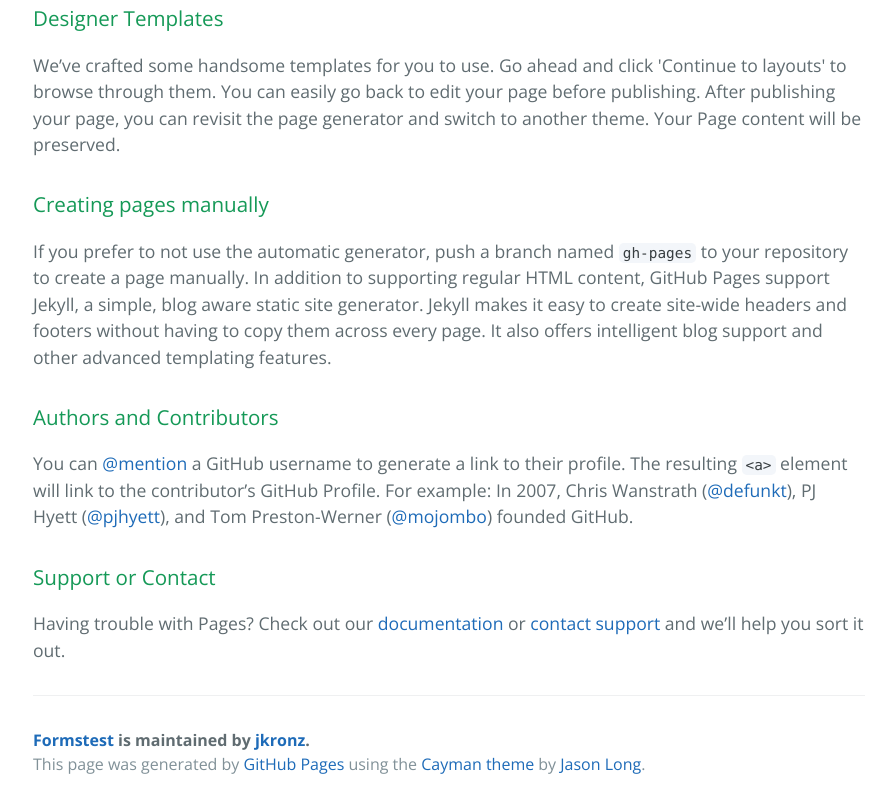
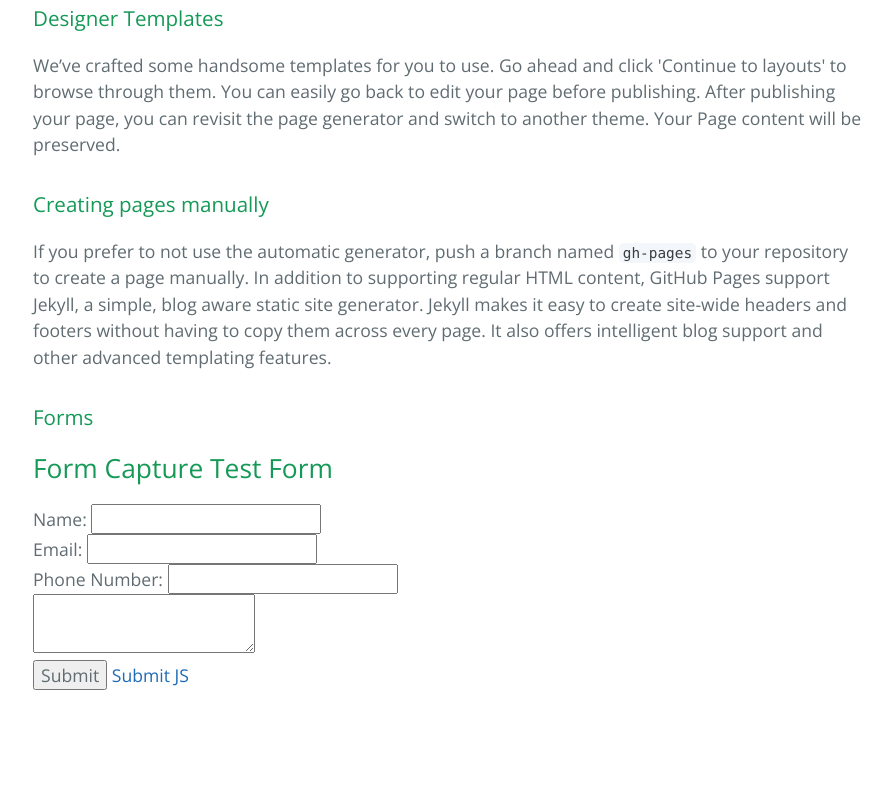
Before and after one commit to jkronz/FormsTest, a plain HTML site: page index.html in a window 1280 px wide. Shown: the part 551-1359 px from the top of the page, without its empty margins (191-1087 px from the left). After the commit the page ends 1273 px from the top, so only its background shows below. Drawn offline with nearby package versions, Linux system fonts and the light colour scheme.

Commit message:
Add swap

```diff
--- a/index.html
+++ b/index.html
@@ -11,7 +11,7 @@
   </head>
   <body>
     <section class="page-header">
-      <h1 class="project-name">Formstest</h1>
+      <h1 class="project-name">Source Swap 724-462-6244</h1>
       <h2 class="project-tagline"></h2>
       <a href="https://github.com/jkronz/FormsTest" class="btn">View on GitHub</a>
       <a href="https://github.com/jkronz/FormsTest/zipball/master" class="btn">Download .zip</a>
@@ -35,23 +35,35 @@
 <p>If you prefer to not use the automatic generator, push a branch named <code>gh-pages</code> to your repository to create a page manually. In addition to supporting regular HTML content, GitHub Pages support Jekyll, a simple, blog aware static site generator. Jekyll makes it easy to create site-wide headers and footers without having to copy them across every page. It also offers intelligent blog support and other advanced templating features.</p>
 
 <h3>
-<a id="authors-and-contributors" class="anchor" href="#authors-and-contributors" aria-hidden="true"><span aria-hidden="true" class="octicon octicon-link"></span></a>Authors and Contributors</h3>
-
-<p>You can <a href="https://help.github.com/articles/basic-writing-and-formatting-syntax/#mentioning-users-and-teams" class="user-mention">@mention</a> a GitHub username to generate a link to their profile. The resulting <code>&lt;a&gt;</code> element will link to the contributor’s GitHub Profile. For example: In 2007, Chris Wanstrath (<a href="https://github.com/defunkt" class="user-mention">@defunkt</a>), PJ Hyett (<a href="https://github.com/pjhyett" class="user-mention">@pjhyett</a>), and Tom Preston-Werner (<a href="https://github.com/mojombo" class="user-mention">@mojombo</a>) founded GitHub.</p>
-
-<h3>
-<a id="support-or-contact" class="anchor" href="#support-or-contact" aria-hidden="true"><span aria-hidden="true" class="octicon octicon-link"></span></a>Support or Contact</h3>
-
-<p>Having trouble with Pages? Check out our <a href="https://help.github.com/pages">documentation</a> or <a href="https://github.com/contact">contact support</a> and we’ll help you sort it out.</p>
-
-      <footer class="site-footer">
-        <span class="site-footer-owner"><a href="https://github.com/jkronz/FormsTest">Formstest</a> is maintained by <a href="https://github.com/jkronz">jkronz</a>.</span>
-
-        <span class="site-footer-credits">This page was generated by <a href="https://pages.github.com">GitHub Pages</a> using the <a href="https://github.com/jasonlong/cayman-theme">Cayman theme</a> by <a href="https://twitter.com/jasonlong">Jason Long</a>.</span>
-      </footer>
-
-    </section>
+   <a id="forms" class="anchor" href="#forms" aria-hidden="true"><span aria-hidden="true" class="octicon octicon-link"></span></a>Forms</h3>
+ <form method="GET" action="#">
+            <div>
+                         <h2>Form Capture Test Form</h2>
+                                 </div>
+                                         <div>
+                                                      <label for="name">Name:</label>
+                                                                <input type="text" name="name" id="name" data-cr-no-capture>
+                                                                        </div>
+                                                                                <div>
+                                                                                             <label for="email">Email:</label>
+                                                                                                       <input type="text" name="email" id="email">
+                                                                                                               </div>
+                                                                                                                       <div>
+                                                                                                                                    <label for="pnum">Phone Number:</label>
+                                                                                                                                              <input type="text" name="pnum" id="pnum">
+                                                                                                                                                      </div>
+                                                                                                                                                              <div>
+                                                                                                                                                                           <textarea id="comments" name="comments from the guest">
+                                                                                                                                                                                        </textarea>
+                                                                                                                                                                                                </div>
+                                                                                                                                                                                                        <div>
+                                                                                                                                                                                                                     <input type="submit" value="Submit">
+                                                                                                                                                                                                                               <a href="#" id="js-submit">Submit JS</a>
+                                                                                                                                                                                                                                       </div>
+                                                                                                                                                                                                                                             </form>
 
 
+
+    <script type="text/javascript" src="//cdn.callrail.com/companies/890504429/4d6c55863ea76181ea09/12/swap.js"></script>
   </body>
 </html>
```
